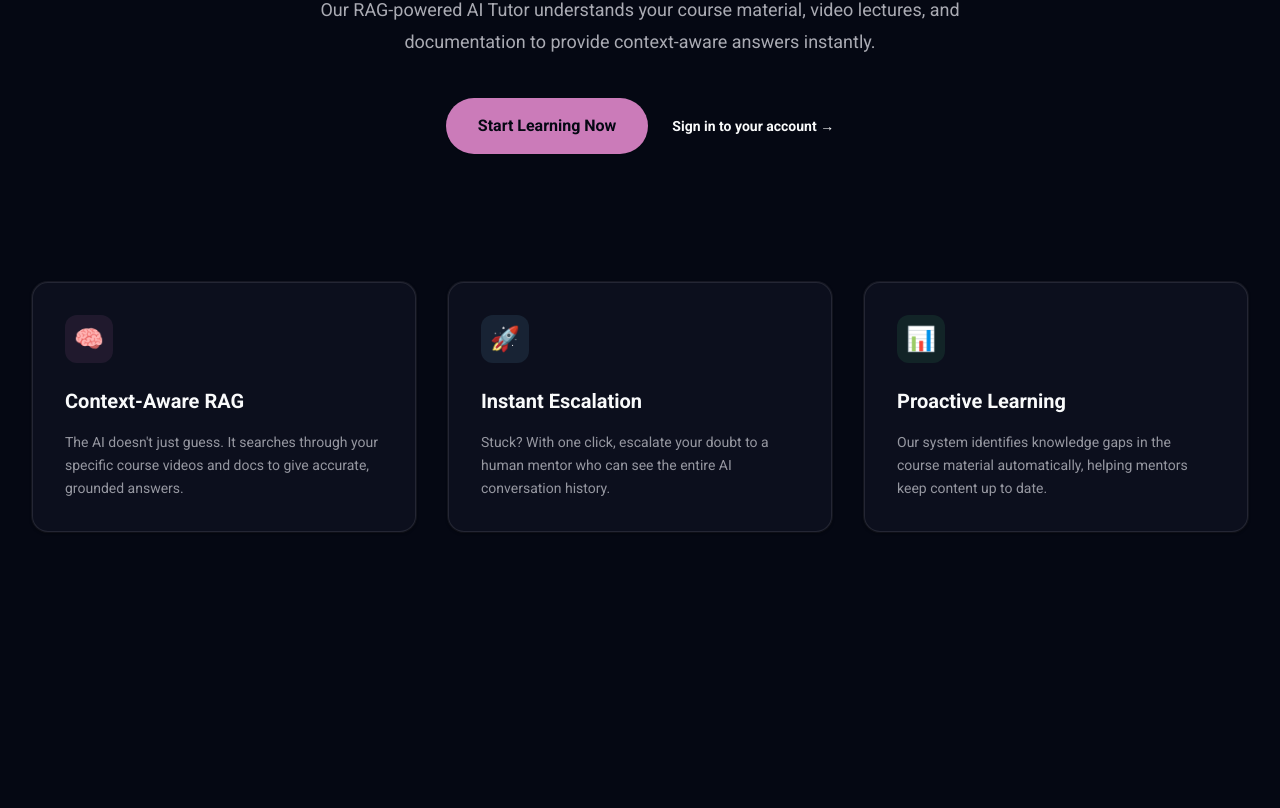
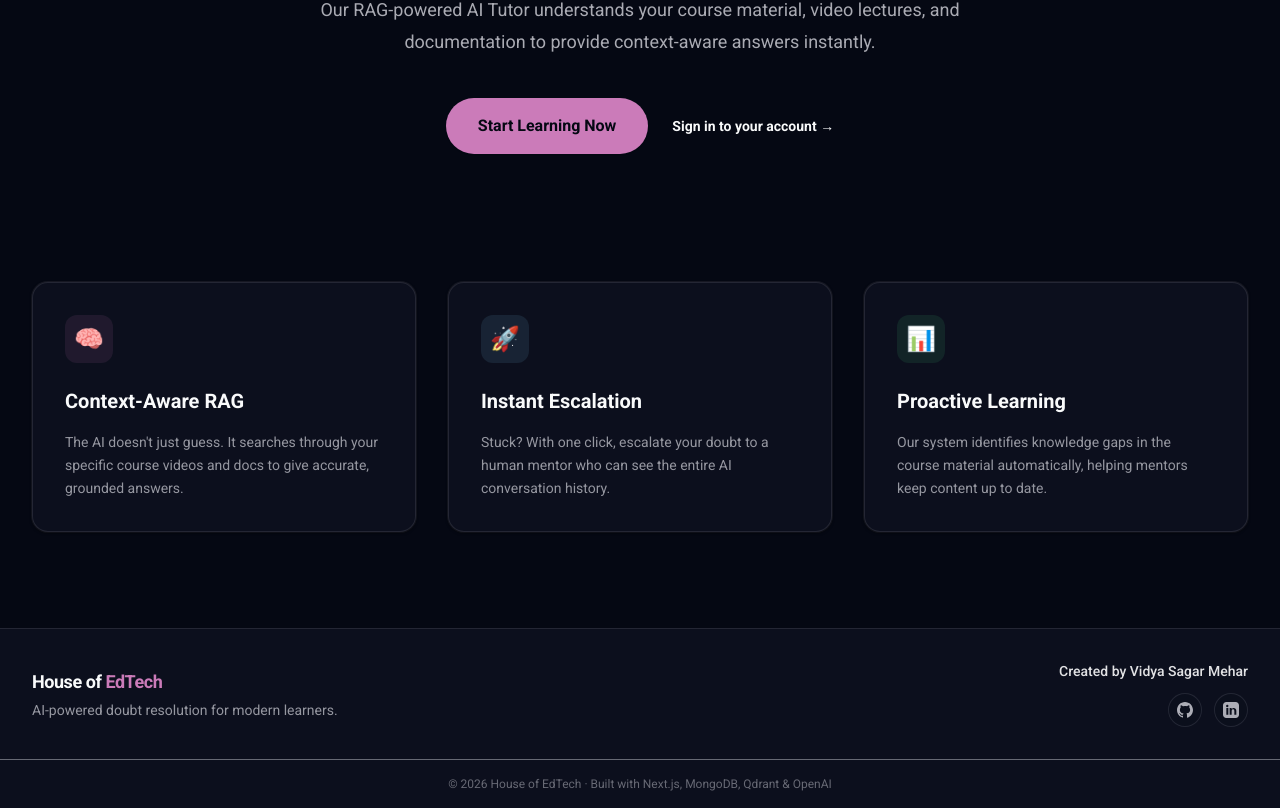
Before and after one commit to VidyaSagarMehar/AI-Doubt-Resolution-System, a Next.js app: page / in a window 1280 px wide. Shown: the part 421-1229 px from the top of the page. Before the commit the page ends 1049 px from the top, so only its background shows below. Built offline with nearby package versions, Linux system fonts and the light colour scheme; no server answers.

Commit message:
feat: implement root layout and global footer component

```diff
--- a/app/layout.tsx
+++ b/app/layout.tsx
@@ -3,11 +3,13 @@ import { AuthProvider } from '@/components/providers/AuthProvider';
 import { ToastContainer } from 'react-toastify';
 import 'react-toastify/dist/ReactToastify.css';
 import './globals.css';
+import { Footer } from '@/components/Footer';
 
 export const metadata: Metadata = {
 	title: 'House of EdTech',
 	description: 'AI-powered doubt resolution system for students and mentors.',
 };
+
 
 export default function RootLayout({
 	children,
@@ -25,7 +27,10 @@ export default function RootLayout({
 				/>
 			</head>
 			<body>
-				<AuthProvider>{children}</AuthProvider>
+				<AuthProvider>
+					{children}
+					<Footer />
+				</AuthProvider>
 				<ToastContainer
 					position="bottom-right"
 					autoClose={4000}
--- /dev/null
+++ b/components/Footer.tsx
@@ -0,0 +1,62 @@
+import React from 'react';
+
+export function Footer() {
+  return (
+    <footer className="w-full border-t border-brand-border bg-brand-surface">
+      <div className="mx-auto flex max-w-7xl flex-col items-center justify-between gap-6 px-6 py-8 lg:flex-row lg:px-8">
+        <div className="text-center lg:text-left">
+          <h2 className="font-display text-lg font-semibold tracking-tight text-brand-text">
+            House of <span className="text-brand-accent">EdTech</span>
+          </h2>
+
+          <p className="mt-1 max-w-md text-sm text-brand-neutral/60">
+            AI-powered doubt resolution for modern learners.
+          </p>
+        </div>
+
+        {/* Socials */}
+        <div className="flex flex-col items-center gap-3 lg:items-end">
+          <p className="text-sm font-medium text-brand-text/90">
+            Created by Vidya Sagar Mehar
+          </p>
+
+          <div className="flex items-center gap-3">
+            {/* GitHub */}
+            <a
+              href="https://github.com/vidyaSagarMehar/"
+              target="_blank"
+              rel="noopener noreferrer"
+              aria-label="GitHub"
+              className="rounded-full border border-brand-border bg-brand-surface/80 p-2 text-brand-neutral/70 transition-all duration-200 hover:border-brand-accent/40 hover:text-brand-accent"
+            >
+              <svg className="h-4 w-4 fill-current" viewBox="0 0 24 24">
+                <path d="M12 0C5.373 0 0 5.373 0 12c0 5.302 3.438 9.8 8.207 11.387.6.111.793-.261.793-.577v-2.173c-3.338.725-4.033-1.416-4.033-1.416-.546-1.387-1.333-1.756-1.333-1.756-1.089-.744.083-.729.083-.729 1.205.084 1.839 1.236 1.839 1.236 1.07 1.834 2.807 1.305 3.492.998.108-.776.418-1.305.762-1.604-2.665-.304-5.466-1.333-5.466-5.93 0-1.311.469-2.381 1.236-3.221-.124-.303-.535-1.524.117-3.176 0 0 1.008-.322 3.301 1.23a11.49 11.49 0 013.003-.404c1.02.005 2.047.138 3.006.404 2.291-1.552 3.297-1.23 3.297-1.23.653 1.653.242 2.874.118 3.176.77.84 1.235 1.91 1.235 3.221 0 4.609-2.807 5.624-5.479 5.921.431.372.823 1.102.823 2.222v3.293c0 .319.192.694.801.576C20.565 21.798 24 17.302 24 12c0-6.627-5.373-12-12-12z" />
+              </svg>
+            </a>
+
+            {/* LinkedIn */}
+            <a
+              href="https://www.linkedin.com/in/vidyasagarmehar/"
+              target="_blank"
+              rel="noopener noreferrer"
+              aria-label="LinkedIn"
+              className="rounded-full border border-brand-border bg-brand-surface/80 p-2 text-brand-neutral/70 transition-all duration-200 hover:border-brand-accent/40 hover:text-brand-accent"
+            >
+              <svg className="h-4 w-4 fill-current" viewBox="0 0 24 24">
+                <path d="M19 0H5C2.239 0 0 2.239 0 5v14c0 2.761 2.239 5 5 5h14c2.761 0 5-2.239 5-5V5c0-2.761-2.239-5-5-5zM8 19H5V9h3v10zM6.5 7.732A1.768 1.768 0 116.5 4.2a1.768 1.768 0 010 3.532zM20 19h-3v-5.604c0-3.368-4-3.113-4 0V19h-3V9h3v1.765c1.396-2.586 7-2.777 7 2.476V19z" />
+              </svg>
+            </a>
+          </div>
+        </div>
+      </div>
+      <div className="border-t border-brand-border/40">
+        <div className="mx-auto max-w-7xl px-6 py-4 lg:px-8">
+          <p className="text-center text-xs text-brand-neutral/40">
+            © {new Date().getFullYear()} House of EdTech · Built with Next.js,
+            MongoDB, Qdrant & OpenAI
+          </p>
+        </div>
+      </div>
+    </footer>
+  );
+}
```
